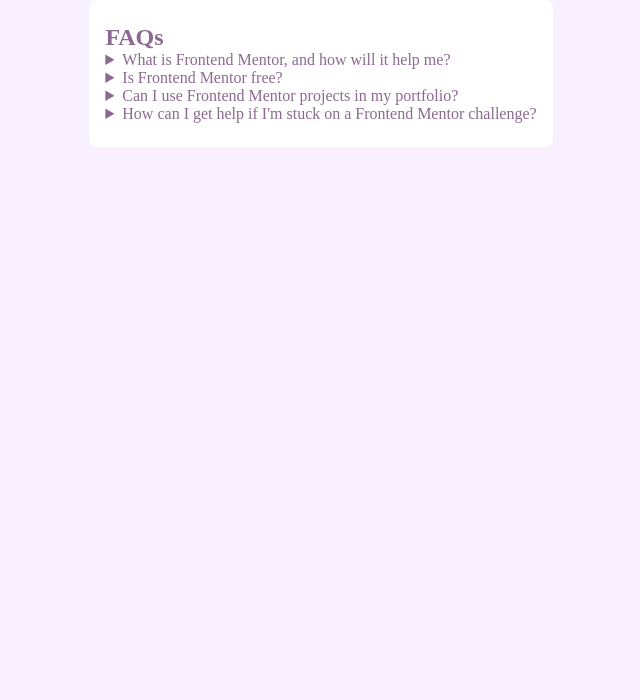
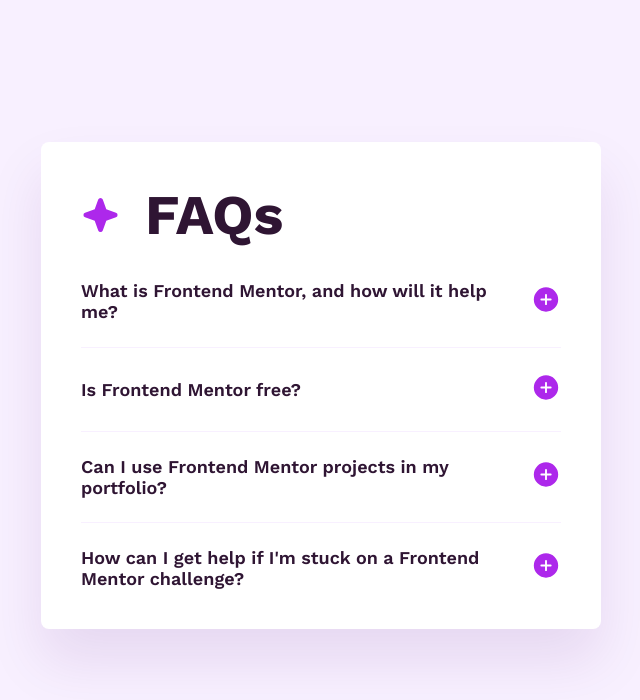
Before and after one commit to mateusbelicio/faq-accordion, a plain HTML site: page index.html in a window 1280 px wide. Shown: the whole page, without its empty margins (319-959 px from the left). Drawn offline with Linux system fonts and the light colour scheme.

Commit message:
style: setting accordion styles

```diff
--- /dev/null
+++ b/assets/styles/fonts.css
@@ -0,0 +1,5 @@
+@font-face {
+  font-family: 'Work Sans';
+  src: url('../fonts/WorkSans-VariableFont_wght.ttf') format('truetype');
+  font-weight: 400 700;
+}
--- a/assets/styles/main.css
+++ b/assets/styles/main.css
@@ -1,66 +1,209 @@
 @layer base;
+@layer components;
 @layer utilities;
-@layer components;
 
-@layer base
-{
-    :root
-    {
+@layer base {
+  :root {
     --white: hsl(0, 0%, 100%);
-        --light-pink: hsl(275, 100%, 97%);
-        --grayish-purple: hsl(292, 16%, 49%);
+    --light-pink: hsl(274, 100%, 97%);
+    --pink: hsl(281, 83%, 54%);
+    --pale-purple: hsl(292, 16%, 49%);
     --dark-purple: hsl(292, 42%, 14%);
   }
 
-
-    *, *::after, *::before {
+  *,
+  *::after,
+  *::before {
     margin: 0;
     padding: 0;
     box-sizing: border-box;
   }
 
-    html
-    {
-        min-height: 100%;
+  html {
+    height: 100%;
   }
 
-    body
-    {
+  body {
+    font-family: 'Work Sans', system-ui, -apple-system, BlinkMacSystemFont, 'Segoe UI', Roboto,
+      Oxygen, Ubuntu, Cantarell, 'Open Sans', 'Helvetica Neue', sans-serif;
     min-height: 100%;
-        color: var(--grayish-purple);
+    height: 100%;
+    color: var(--pale-purple);
     background-color: var(--light-pink);
   }
 
-    main
-    {
+  main {
     height: 100%;
   }
 
-    ul, ol
-    {
+  ul,
+  ol {
     list-style: none;
   }
 }
 
-@layer utilities
-{
-    .flex { display: flex; }
-    .flex-col { flex-direction: column; }
-    .items-center { align-items: center; }
-    .justify-center { justify-content: center; }
+@layer utilities {
+  .flex {
+    display: flex;
   }
 
-@layer components
-{
-    .accordion
-    {
-        height: 100%
+  .flex-col {
+    flex-direction: column;
   }
 
-    .accordion__wrapper
-    {
-        background-color: var(--white);
-        padding: 1.5rem 1rem;
-        border-radius: 0.5rem;
+  .items-center {
+    align-items: center;
+  }
+
+  .justify-center {
+    justify-content: center;
   }
 }
+
+@layer components {
+  .accordion {
+    height: 100%;
+    padding-block: 8.9rem;
+    padding-inline: 1.5rem;
+    min-width: 18rem;
+  }
+
+  .accordion__wrapper {
+    background-color: var(--white);
+    border-radius: 0.5rem;
+    margin-inline: auto;
+    max-width: 35rem;
+    padding: 1.5rem;
+    width: 100%;
+    user-select: none;
+    box-shadow: 0 2rem 3.5rem 0 hsl(281 100% 23% / 0.1);
+  }
+
+  .accordion__title {
+    color: var(--dark-purple);
+    font-size: 2rem;
+    font-weight: 700;
+    gap: 1.5rem;
+    align-items: center;
+    margin-bottom: 1.5rem;
+    line-height: 1.1875;
+  }
+
+  .accordion__title::before {
+    content: '';
+    background-image: url('../images/icon-star.svg');
+    background-size: contain;
+    display: flex;
+    align-items: center;
+    justify-content: center;
+    height: 1.25rem;
+    width: 1.25rem;
+  }
+
+  .accordion__list > details {
+    gap: 1.5rem;
+  }
+
+  .accordion__item:not(:first-child) {
+    border-top: 1px solid var(--light-pink);
+    margin-top: 1.25rem;
+    padding-top: 1.25rem;
+  }
+
+  .accordion__trigger {
+    align-items: center;
+    color: var(--dark-purple);
+    cursor: pointer;
+    display: flex;
+    font-weight: 600;
+    gap: 1.5rem;
+    justify-content: space-between;
+    line-height: 1.1722;
+    list-style: none;
+    outline: none;
+    transition: color 0.2s;
+  }
+
+  .accordion__trigger:hover {
+    color: var(--pink);
+  }
+
+  .accordion__trigger:focus-visible {
+    color: var(--pink);
+    outline: 2px dashed var(--pink);
+    outline-offset: 1rem;
+  }
+
+  .accordion__trigger::after {
+    content: url('../images/icon-plus.svg');
+    display: flex;
+    align-items: center;
+  }
+
+  .accordion__content {
+    font-size: 0.875rem;
+    line-height: 1.5;
+    margin-top: 1.5rem;
+    overflow-y: clip;
+  }
+
+  .accordion__item > details[open] > .accordion__trigger::after {
+    content: url('../images/icon-minus.svg');
+  }
+
+  .accordion__item > details[open] > .accordion__content {
+    animation: open-accordion 0.6s ease-out;
+  }
+
+  .accordion__item > details:not([open]) > .accordion__content {
+    animation: close-accordion 0.6s ease-in;
+  }
+}
+
+@media (min-width: 40em) {
+  .accordion__wrapper {
+    padding: 2.5rem;
+  }
+
+  .accordion__trigger {
+    font-size: 1.125rem;
+  }
+
+  .accordion__content {
+    font-size: 1rem;
+  }
+
+  .accordion__item:not(:first-child) {
+    margin-top: 1.5rem;
+    padding-top: 1.5rem;
+  }
+
+  .accordion__title {
+    line-height: 1.1785;
+    font-size: 3.5rem;
+    margin-bottom: 2rem;
+  }
+
+  .accordion__title::before {
+    height: 2.5rem;
+    width: 2.5rem;
+  }
+}
+
+@keyframes close-accordion {
+  0% {
+    height: fit-content;
+  }
+  100% {
+    height: 0;
+  }
+}
+
+@keyframes open-accordion {
+  0% {
+    height: 0;
+  }
+  100% {
+    height: fit-content;
+  }
+}
--- a/index.html
+++ b/index.html
@@ -2,52 +2,52 @@
 <html lang="en">
 <head>
   <meta charset="UTF-8">
-  <meta name="viewport" content="width=device-width, initial-scale=1.0"> <!-- displays site properly based on user's device -->
+  <meta name="viewport" content="width=device-width, initial-scale=1.0">
 
   <link rel="icon" type="image/png" sizes="32x32" href="./assets/images/favicon-32x32.png">
+  <link rel="stylesheet" href="./assets/styles/fonts.css">
   <link rel="stylesheet" href="./assets/styles/main.css" />
 
   <title>Frontend Mentor | FAQ accordion</title>
 </head>
 <body>
   <main>
-    <section class="accordion flex items-center justify-center">
+    <section class="accordion">
       <div class="accordion__wrapper">
-        <h1>FAQs</h1>
+        <h1 class="accordion__title flex">FAQs</h1>
 
-        <ul>
-          <li>
+        <ul class="accordion__list">
+          <li class="accordion__item">
             <details>
-              <summary>What is Frontend Mentor, and how will it help me?</summary>
-              <p>
+              <summary class="accordion__trigger">What is Frontend Mentor, and how will it help me?</summary>
+              <p class="accordion__content">
                 Frontend Mentor offers realistic coding challenges to help developers improve their
-                frontend coding skills with projects in HTML, CSS, and JavaScript. It's suitable for
-                all levels and ideal for portfolio building.
+                frontend coding skills with projects in HTML, CSS, and JavaScript. It's suitable for all levels and ideal for portfolio building.
               </p>
             </details>
           </li>
-          <li>
+          <li class="accordion__item">
             <details>
-              <summary>Is Frontend Mentor free?</summary>
-              <p>
+              <summary class="accordion__trigger">Is Frontend Mentor free?</summary>
+              <p class="accordion__content">
                 Yes, Frontend Mentor offers both free and premium coding challenges, with the free
                 option providing access to a range of projects suitable for all skill levels.
               </p>
             </details>
           </li>
-          <li>
+          <li class="accordion__item">
             <details>
-              <summary>Can I use Frontend Mentor projects in my portfolio?</summary>
-              <p>
+              <summary class="accordion__trigger">Can I use Frontend Mentor projects in my portfolio?</summary>
+              <p class="accordion__content">
                 Yes, you can use projects completed on Frontend Mentor in your portfolio. It's an excellent
                 way to showcase your skills to potential employers!
               </p>
             </details>
           </li>
-          <li>
+          <li class="accordion__item">
             <details>
-              <summary>How can I get help if I'm stuck on a Frontend Mentor challenge?</summary>
-              <p>
+              <summary class="accordion__trigger">How can I get help if I'm stuck on a Frontend Mentor challenge?</summary>
+              <p class="accordion__content">
                 The best place to get help is inside Frontend Mentor's Discord community. There's a help
                 channel where you can ask questions and seek support from other community members.
               </p>
```
Lines whose indentation alone changed are shown as unchanged.
